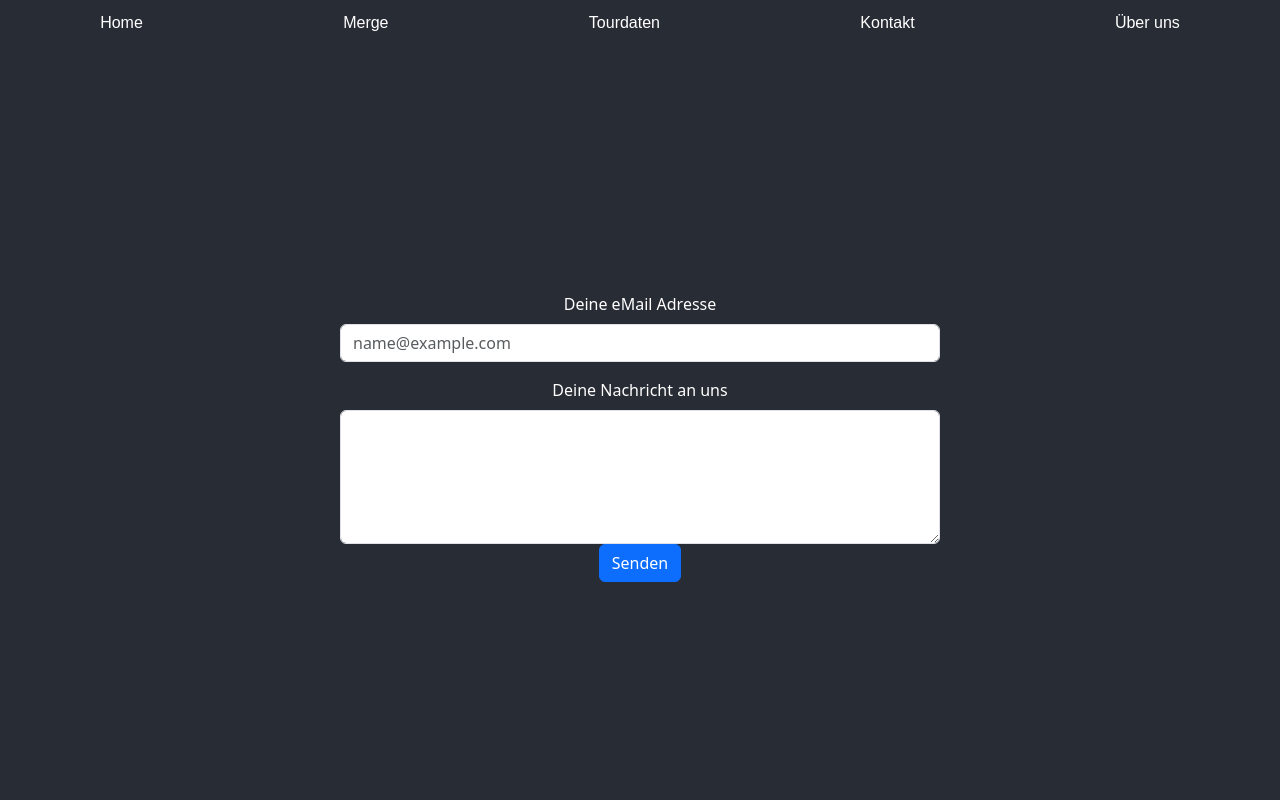
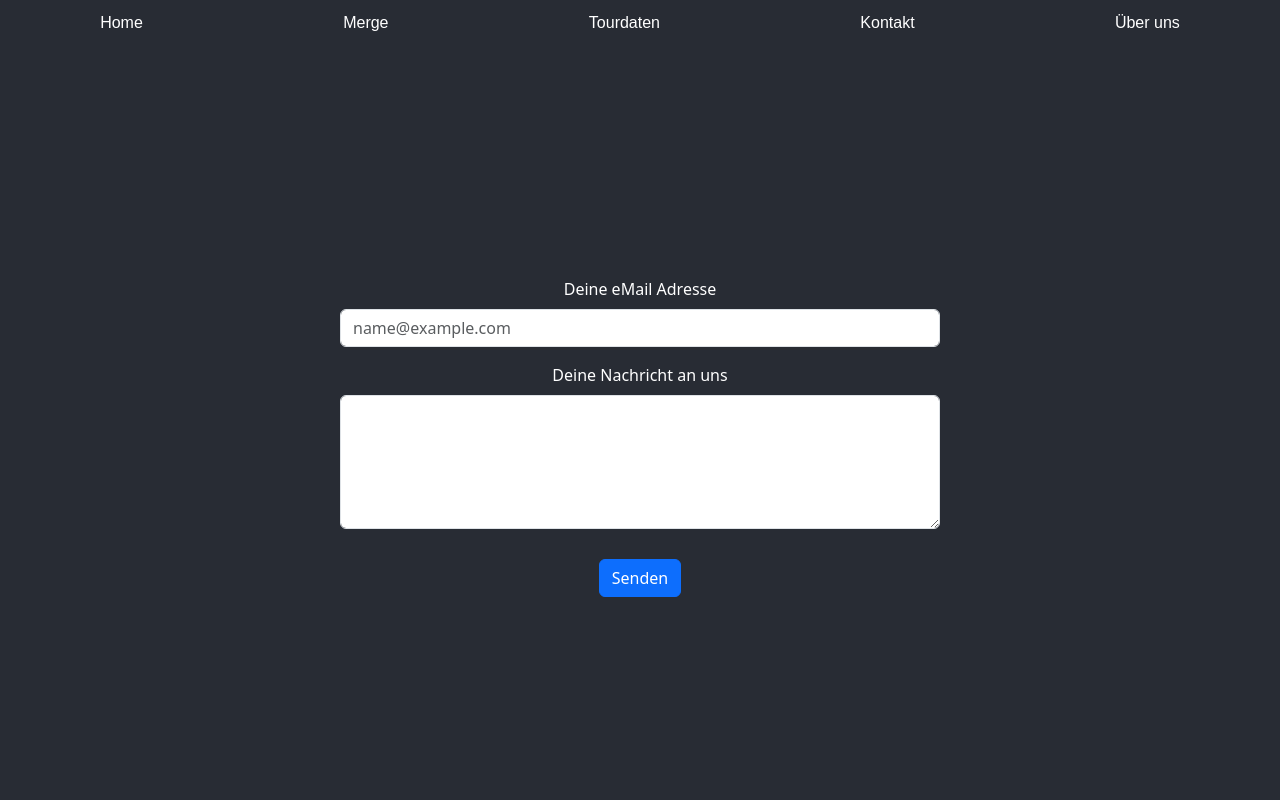
Before and after one commit to M1roel/tight-rock, a React (Create React App) app: page /kontakt in a window 1280 px wide. Shown: the top 800 px of the page. Built offline with nearby package versions, Linux system fonts and the light colour scheme.

Commit message:
Kontakt Button CSS angepasst

```diff
--- a/src/components/Kontakt.js
+++ b/src/components/Kontakt.js
@@ -13,7 +13,7 @@ function Kontakt() {
             <Form.Group className="mb-3" controlId="exampleForm.ControlTextarea1">
               <Form.Label>Deine Nachricht an uns</Form.Label>
               <Form.Control as="textarea" rows={5} />
-              <Button variant="primary" type="submit">Senden</Button>
+              <Button className="Kontakt-button" variant="primary" type="submit">Senden</Button>
             </Form.Group>
           </Form>
         </div>
--- a/src/styles/App.css
+++ b/src/styles/App.css
@@ -183,3 +183,7 @@
   color: white; /* Textfarbe */
   padding: 20px; /* Innenabstand */
 }
+
+.Kontakt-button {
+  margin-top: 5%;
+}
```
